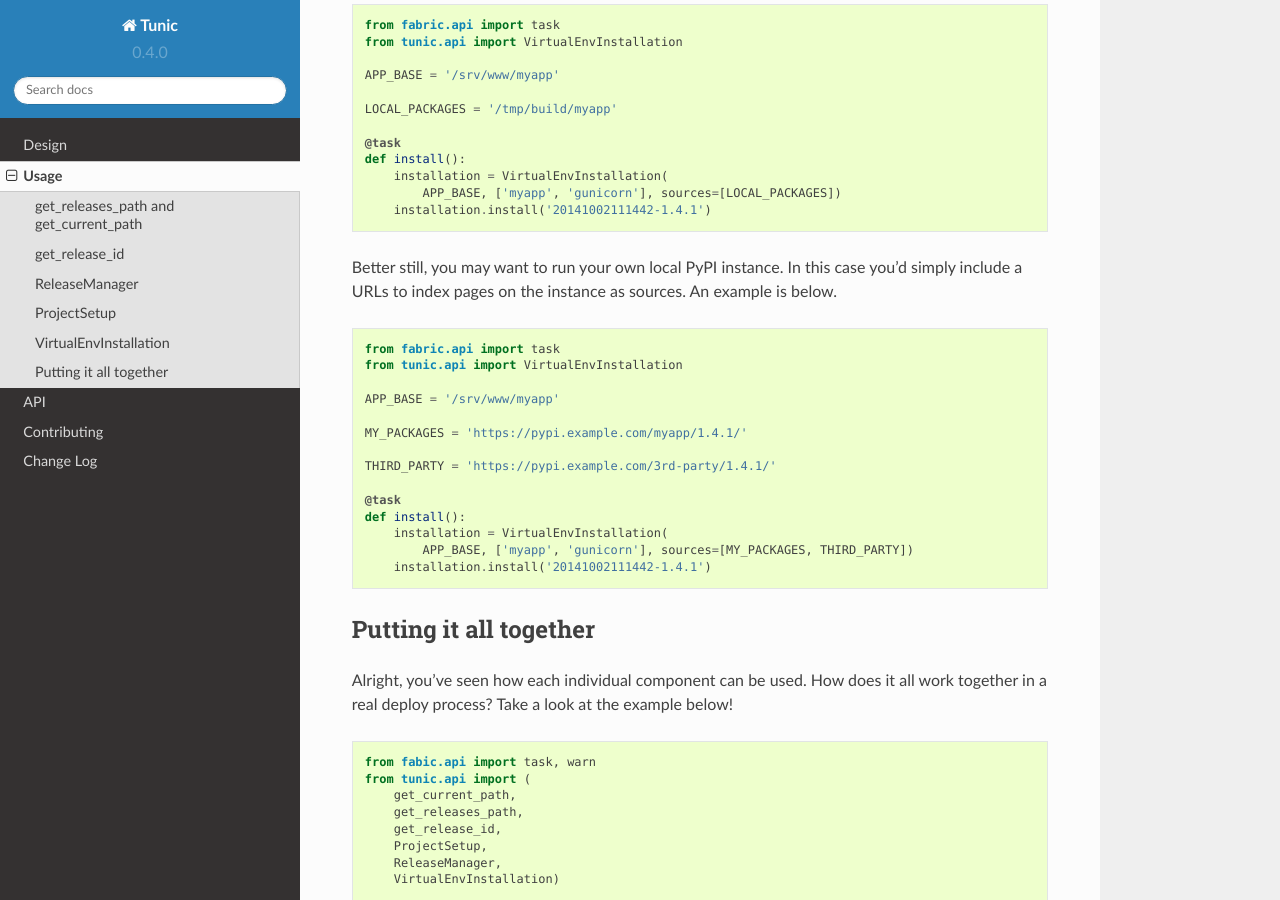
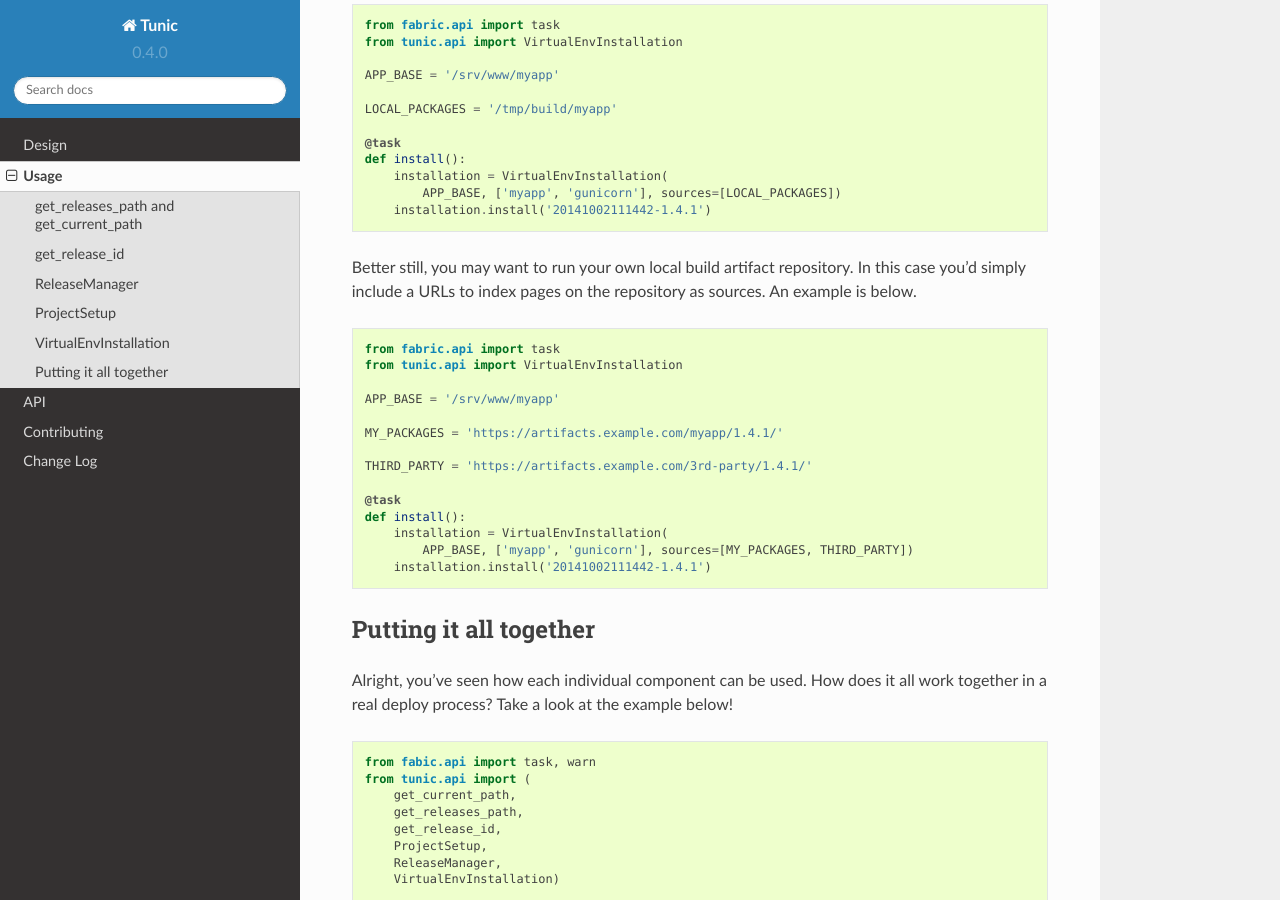
Before and after one commit to 56quarters/tunic, a Sphinx documentation site: the page built from doc/source/usage.rst, in a window 1280 px wide and 900 px high, scrolled down 4372 px. Built offline with Sphinx 7.4.7 and the Read the Docs theme 2.0.0, drawn with Linux system fonts in a browser that asks for light colours.

Commit message:
Do not make repo PyPI specific

```diff
--- a/doc/source/usage.rst
+++ b/doc/source/usage.rst
@@ -247,9 +247,9 @@ copied there by a different step in your deploy process.
             APP_BASE, ['myapp', 'gunicorn'], sources=[LOCAL_PACKAGES])
         installation.install('20141002111442-1.4.1')
 
-Better still, you may want to run your own local PyPI instance. In this
-case you'd simply include a URLs to index pages on the instance as sources.
-An example is below.
+Better still, you may want to run your own local build artifact repository.
+In this case you'd simply include a URLs to index pages on the repository as
+sources. An example is below.
 
 .. code-block:: python
 
@@ -258,9 +258,9 @@ An example is below.
 
     APP_BASE = '/srv/www/myapp'
 
-    MY_PACKAGES = 'https://pypi.example.com/myapp/1.4.1/'
+    MY_PACKAGES = 'https://artifacts.example.com/myapp/1.4.1/'
 
-    THIRD_PARTY = 'https://pypi.example.com/3rd-party/1.4.1/'
+    THIRD_PARTY = 'https://artifacts.example.com/3rd-party/1.4.1/'
 
     @task
     def install():
```
